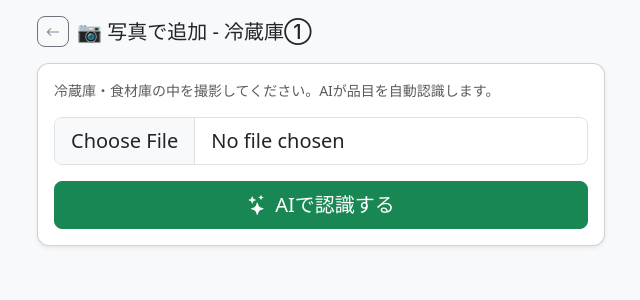
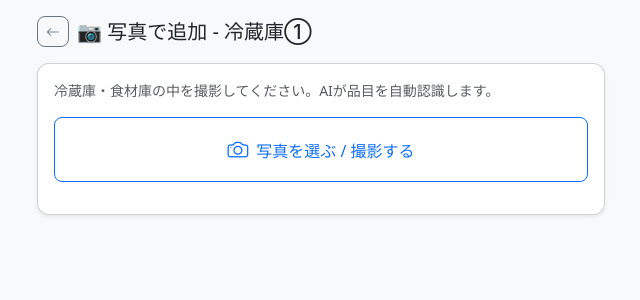
Before and after one commit to yuya7186/reizo-, a Flask app: page /storage/1/scan in a window 1280 px wide. Shown: the part 56-356 px from the top of the page, without its empty margins (319-959 px from the left). Run offline with Flask 3, Linux system fonts and the light colour scheme; the visitor is signed in with stand-in values (Sample User, id 1); data comes from the database, SQL or seed files in the repository; some libraries are stand-ins or nearby versions.

Commit message:
写真認識UIを改善：写真選択後にボタン表示・ローディング改善

```diff
--- a/templates/scan.html
+++ b/templates/scan.html
@@ -14,24 +14,39 @@
 <div class="card shadow-sm mb-3">
   <div class="card-body">
     <p class="text-muted small mb-3">冷蔵庫・食材庫の中を撮影してください。AIが品目を自動認識します。</p>
-    <form method="post" enctype="multipart/form-data">
+
+    <form method="post" enctype="multipart/form-data" id="scanForm">
+      <!-- 写真選択ボタン -->
       <div class="mb-3">
-        <input type="file" name="photo" accept="image/*" capture="environment"
-               class="form-control form-control-lg" required id="photoInput">
+        <label class="btn btn-outline-primary w-100 py-3" for="photoInput">
+          <i class="bi bi-camera me-2" style="font-size:1.3rem;"></i>写真を選ぶ / 撮影する
+        </label>
+        <input type="file" name="photo" accept="image/*"
+               class="d-none" id="photoInput">
       </div>
-      <div id="preview" class="mb-3 d-none">
-        <img id="previewImg" class="img-fluid rounded" style="max-height:300px;">
+
+      <!-- プレビュー -->
+      <div id="preview" class="mb-3 d-none text-center">
+        <img id="previewImg" class="img-fluid rounded" style="max-height:250px;">
+        <p class="text-success small mt-1 mb-0"><i class="bi bi-check-circle"></i> 写真を選択しました</p>
       </div>
-      <button type="submit" class="btn btn-success btn-lg w-100" id="submitBtn" onclick="showLoading()">
-        <i class="bi bi-stars me-2"></i>AIで認識する
-      </button>
+
+      <!-- 送信ボタン（写真選択後に表示） -->
+      <div id="submitArea" class="d-none">
+        <button type="submit" class="btn btn-success btn-lg w-100" id="submitBtn">
+          <i class="bi bi-stars me-2"></i>AIで認識する
+        </button>
+      </div>
+
+      <!-- ローディング -->
+      <div id="loading" class="d-none text-center mt-3">
+        <div class="spinner-border text-success" role="status"></div>
+        <p class="mt-2 text-muted">AIが画像を解析中…<br><small>10〜30秒かかる場合があります</small></p>
+      </div>
     </form>
-    <div id="loading" class="d-none text-center mt-3">
-      <div class="spinner-border text-success" role="status"></div>
-      <p class="mt-2 text-muted small">AIが画像を解析中です…<br>10〜20秒かかる場合があります</p>
-    </div>
   </div>
 </div>
+
 {% else %}
 <div class="card shadow-sm mb-3">
   <div class="card-body">
@@ -65,21 +80,24 @@
 
 {% block scripts %}
 <script>
-function showLoading() {
-  document.getElementById('submitBtn').classList.add('d-none');
-  document.getElementById('loading').classList.remove('d-none');
-}
-
 document.getElementById('photoInput')?.addEventListener('change', function(e) {
   const file = e.target.files[0];
   if (file) {
+    // プレビュー表示
     const reader = new FileReader();
     reader.onload = function(ev) {
       document.getElementById('previewImg').src = ev.target.result;
       document.getElementById('preview').classList.remove('d-none');
     };
     reader.readAsDataURL(file);
+    // 送信ボタンを表示
+    document.getElementById('submitArea').classList.remove('d-none');
   }
+});
+
+document.getElementById('scanForm')?.addEventListener('submit', function() {
+  document.getElementById('submitBtn').classList.add('d-none');
+  document.getElementById('loading').classList.remove('d-none');
 });
 
 function addExtra() {
```
